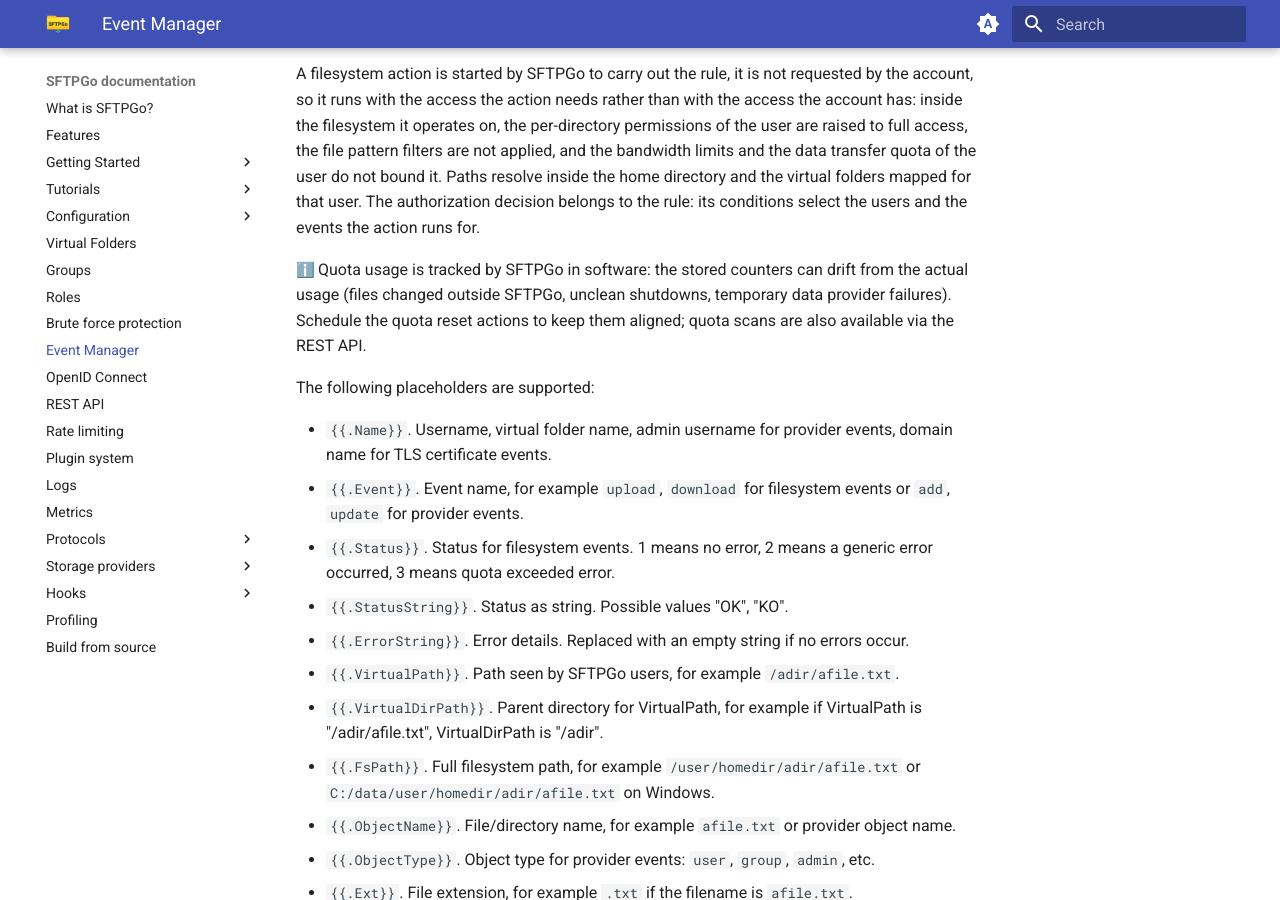
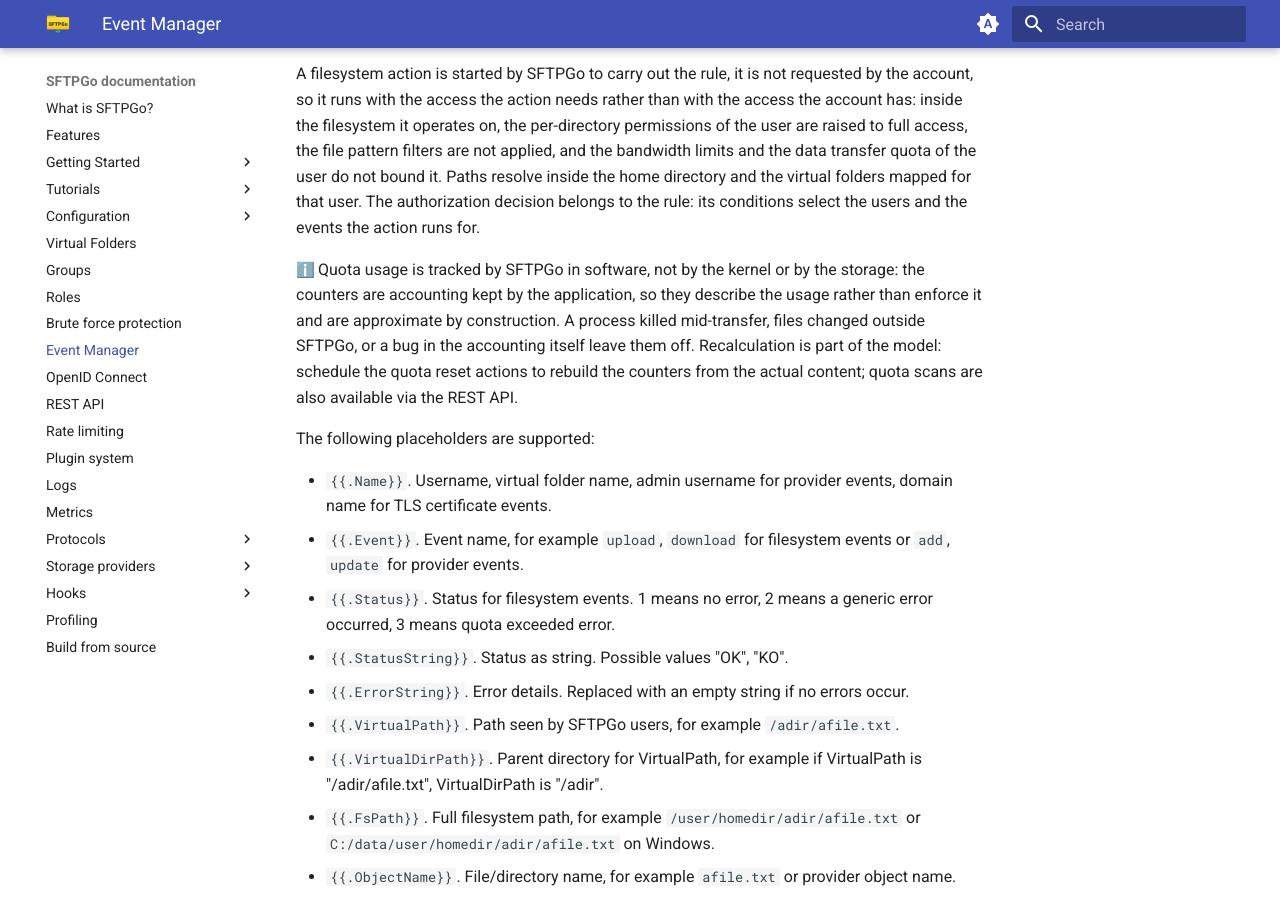
Before and after one commit to sftpgo/docs, an MkDocs documentation site: the page built from docs/eventmanager.md, in a window 1280 px wide and 900 px high, scrolled down 1222 px. Built offline with MkDocs 1.6.1 and Material for MkDocs 9.7.7, drawn with Linux system fonts in a browser that asks for light colours; emoji names are drawn with the system emoji font; the version menu is left out.

Commit message:
quota: clarify that the counters are software accounting
Signed-off-by: Nicola Murino <nicola.murino@gmail.com>

```diff
--- a/docs/eventmanager.md
+++ b/docs/eventmanager.md
@@ -31,7 +31,7 @@ The following actions are supported:
 
 A filesystem action is started by SFTPGo to carry out the rule, it is not requested by the account, so it runs with the access the action needs rather than with the access the account has: inside the filesystem it operates on, the per-directory permissions of the user are raised to full access, the file pattern filters are not applied, and the bandwidth limits and the data transfer quota of the user do not bound it. Paths resolve inside the home directory and the virtual folders mapped for that user. The authorization decision belongs to the rule: its conditions select the users and the events the action runs for.
 
-:information_source: Quota usage is tracked by SFTPGo in software: the stored counters can drift from the actual usage (files changed outside SFTPGo, unclean shutdowns, temporary data provider failures). Schedule the quota reset actions to keep them aligned; quota scans are also available via the REST API.
+:information_source: Quota usage is tracked by SFTPGo in software, not by the kernel or by the storage: the counters are accounting kept by the application, so they describe the usage rather than enforce it and are approximate by construction. A process killed mid-transfer, files changed outside SFTPGo, or a bug in the accounting itself leave them off. Recalculation is part of the model: schedule the quota reset actions to rebuild the counters from the actual content; quota scans are also available via the REST API.
 
 The following placeholders are supported:
 
```
Also changed, not shown: docs/config-file.md (+1 -1 lines).
